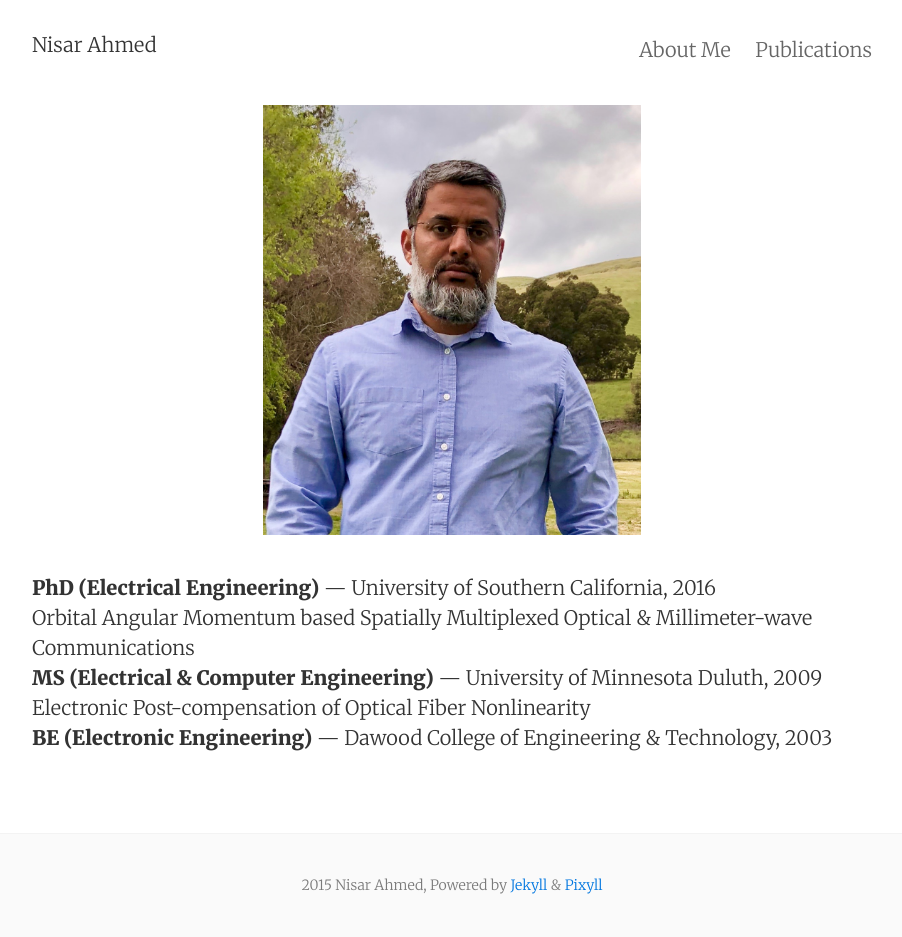
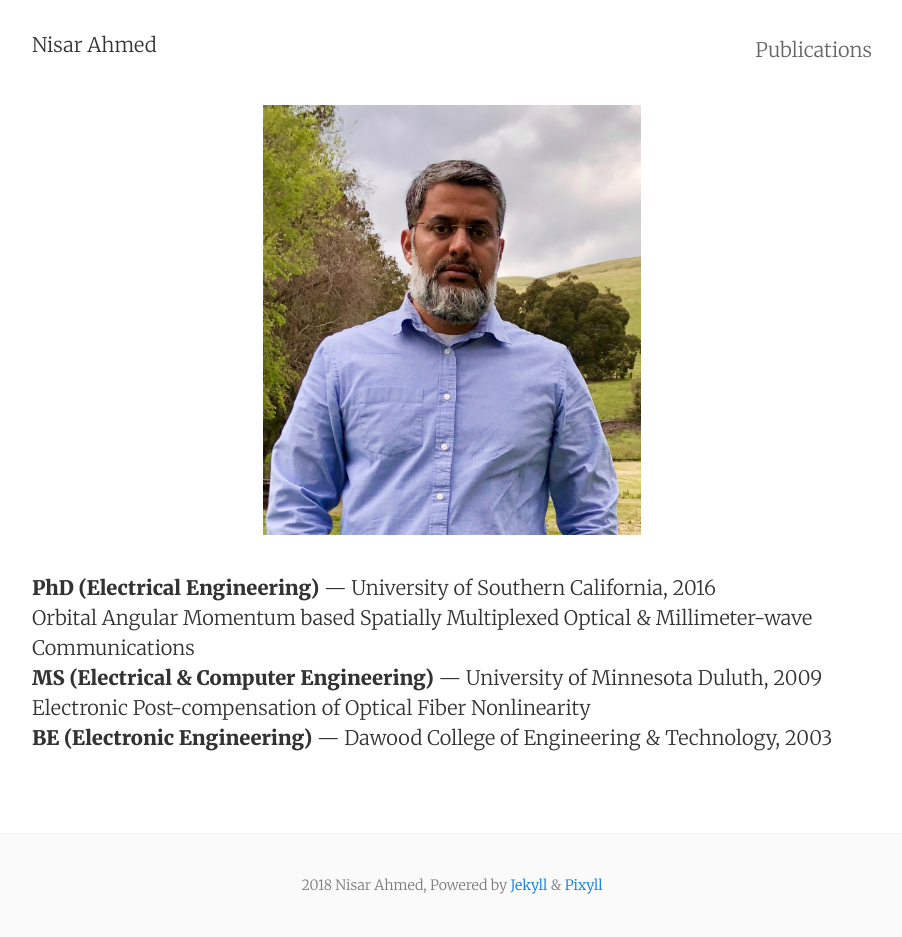
Before and after one commit to nisarahm/nisarahm.github.io, a Jekyll site: the page built from index.html, in a window 1280 px wide. Shown: the whole page, without its empty margins (188-1090 px from the left). Built offline with Jekyll 4.4.1, drawn with Linux system fonts in a browser that asks for light colours; the list of posts is cut into pages by our own code.

Commit message:
Add files via upload
Updated

```diff
--- a/_includes/footer.html
+++ b/_includes/footer.html
@@ -1,7 +1,7 @@
 <footer class="center">
   <div class="measure">
     <small>
-      2015 Nisar Ahmed, Powered by <a href="http://jekyllrb.com/">Jekyll</a> &amp; <a href="http://pixyll.com/">Pixyll</a>
+      2018 Nisar Ahmed, Powered by <a href="http://jekyllrb.com/">Jekyll</a> &amp; <a href="http://pixyll.com/">Pixyll</a>
     </small>
   </div>
 </footer>
--- a/_includes/navigation.html
+++ b/_includes/navigation.html
@@ -1,2 +1,2 @@
-<a href="{{ site.baseurl }}/resume_092015">About Me</a>
+<!-- <a href="{{ site.baseurl }}/resume_092015">About Me</a> -->
 <a href="{{ site.baseurl }}/publications">Publications</a>
```
